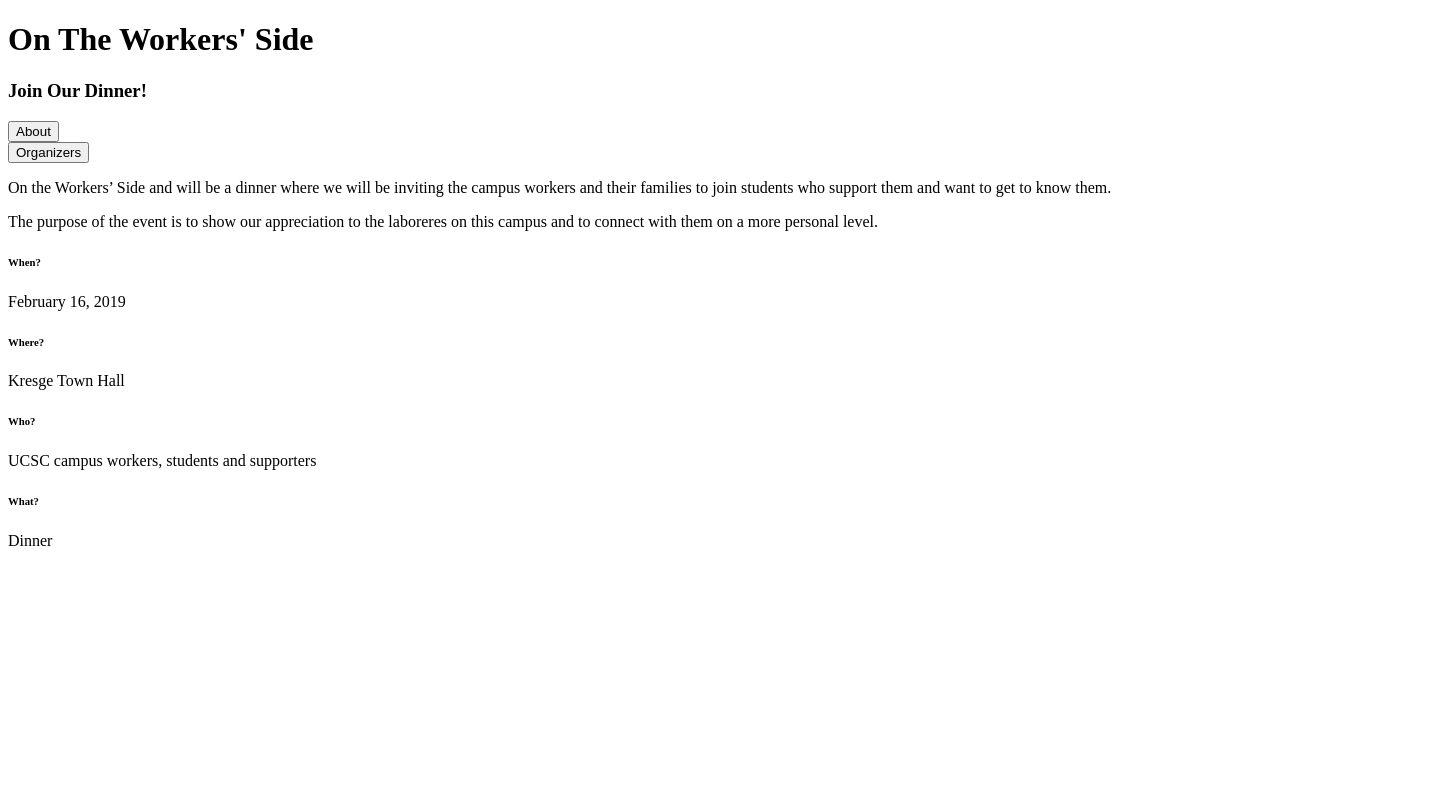
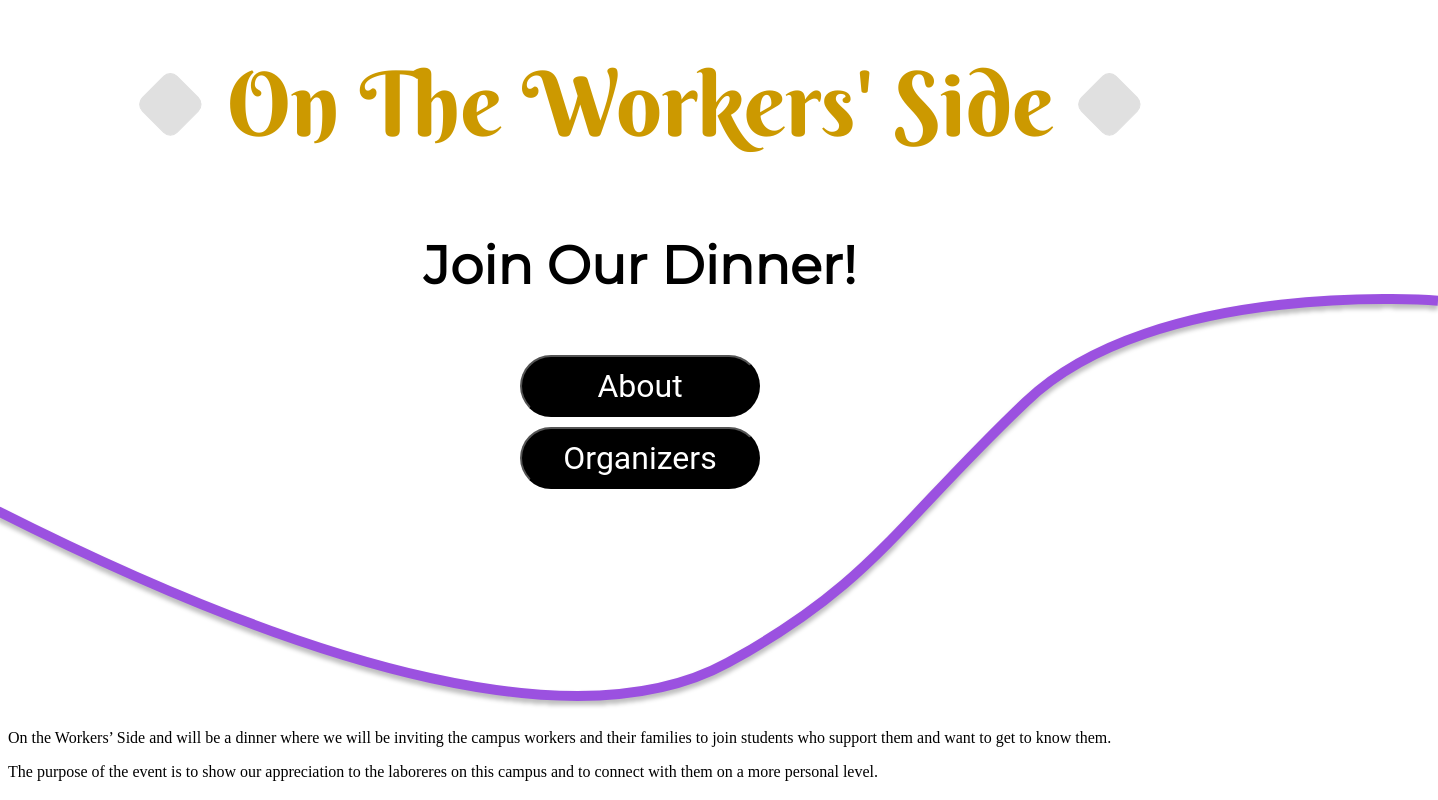
Before and after one commit to alopez96/workers-dinner, a website: page index.html in a window 1280 px wide. Shown: the top 800 px of the page, 1438 px wide, since content can reach past the window. Drawn offline with Linux system fonts and the light colour scheme.

Commit message:
home page layout complete

```diff
--- a/index.html
+++ b/index.html
@@ -5,7 +5,9 @@
     <meta http-equiv="X-UA-Compatible" content="IE=edge">
     <title>Workers Dinner</title>
     <meta name="viewport" content="width=device-width, initial-scale=1">
-    <link rel="stylesheet" type="text/css" media="screen" href="style.css" />
+    <link rel="stylesheet" type="text/css" media="screen" href="main.css" />
+    <!-- fonts -->
+    <link href="https://fonts.googleapis.com/css?family=Berkshire+Swash|Montserrat" rel="stylesheet">
     <script src="main.js"></script>
 </head>
 <body>
@@ -13,7 +15,9 @@
     <div>
         <div class="main">
             <div class="header">
+                <img src="./svg/diamond.svg" alt="">
                 <h1>On The Workers' Side</h1>
+                <img src="./svg/diamond.svg" alt="">
             </div>
             <div class="sub-header">
                 <h3>Join Our Dinner!</h3>
@@ -25,6 +29,9 @@
                 <div>
                     <button>Organizers</button>
                 </div>
+            </div>
+            <div class="curve">
+                <img src="./svg/curve.svg" alt="">
             </div>
         </div>
 
--- /dev/null
+++ b/main.css
@@ -0,0 +1,58 @@
+.main{
+    margin-top: -20px;
+}
+.header h1{
+    font-family: Berkshire Swash;
+    font-style: normal;
+    font-weight: normal;
+    line-height: normal;
+    font-size: 90px;
+    text-align: center;
+    color: #CC9900;
+    position: relative;
+}
+
+.header{
+    display: flex;
+    justify-content: center;
+    margin-bottom: -40px;
+}
+
+.header img {
+    margin: 20px;
+}
+
+.sub-header{
+    font-family: Montserrat;
+    font-style: normal;
+    font-weight: normal;
+    line-height: normal;
+    font-size: 45px;
+    text-align: center;
+    color: #000000;
+}
+
+
+.buttons button{
+    background: #000000;
+    border-radius: 50px;
+    font-family: Roboto;
+    font-style: normal;
+    font-weight: normal;
+    line-height: normal;
+    font-size: 32px;
+    padding: 10px 0px 10px 0px;
+    text-align: center;
+    width: 240px;
+    color: #FFFFFF;
+    margin: 5px;
+}
+
+.buttons{
+    text-align: center;
+    margin-bottom: -200px;
+}
+
+.curve img{
+    margin-left: -10px;
+}
--- a/style.css
+++ /dev/null
@@ -1,4 +0,0 @@
-.home{
-    background-color: red;
-    background-image: url('./Desktop.svg')
-}
```
Also changed, not shown: svg/curve.svg (added), svg/diamond.svg (added).
